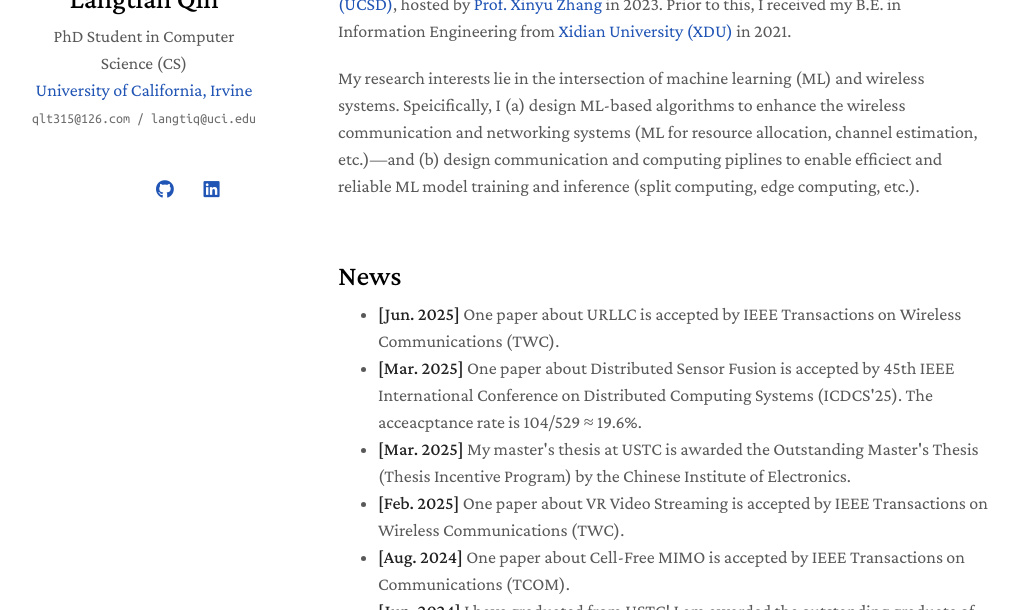
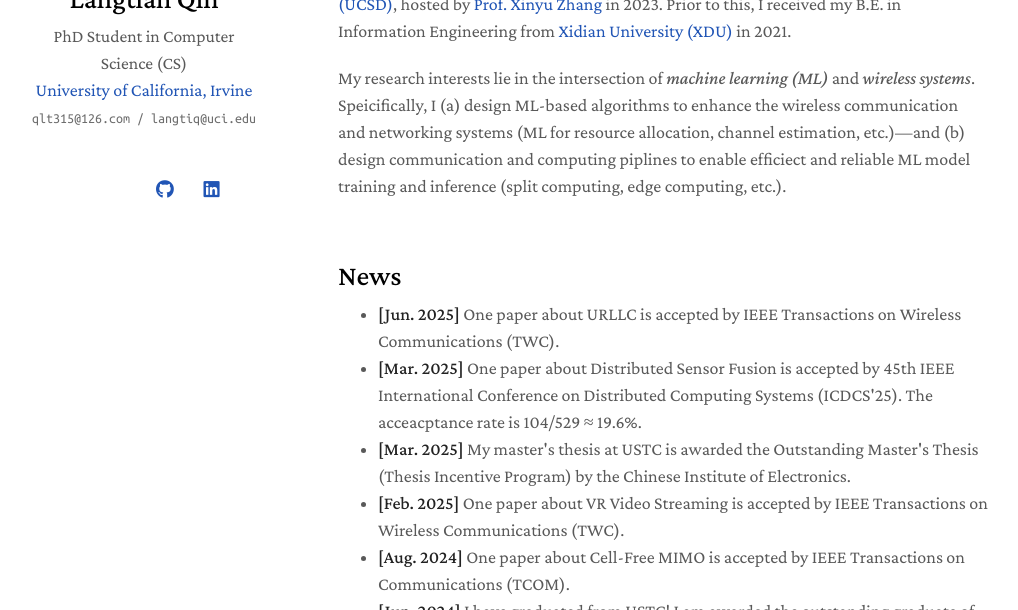
Before and after one commit to qlt315/qlt315.github.io, a Jekyll site: the page built from index.md, in a window 1280 px wide and 900 px high, cut to the strip 290-900 px from the top of the window. Shown: the whole strip, without its empty margins (132-1150 px from the left). Built offline with Jekyll 4.4.1, drawn with Linux system fonts in a browser that asks for light colours; a style sheet for code colours, icons or effects is not loaded.

```diff
--- a/index.md
+++ b/index.md
@@ -9,7 +9,7 @@ layout: homepage
 [//]: # ( I worked as a research intern with [Prof. Hamid Sadjadpour]&#40;https://users.soe.ucsc.edu/~hamid/&#41; and [Prof. Zouheir Rezki]&#40;https://sites.google.com/site/zouheirrezki/home?authuser=0&#41; at [UC Santa Cruz &#40;UCSC&#41;]&#40;https://engineering.ucsc.edu/departments/electrical-and-computer-engineering/&#41; in 2022.)
 I am a ~~first-year~~ second-year Computer Science PhD student at [UC Irvine (UCI)](https://ics.uci.edu/), work with [Prof. Marco Levorato](https://iasl.ics.uci.edu/people/marco-levorato/) and [Prof. Carla Fabiana Chiasserini](https://www.telematica.polito.it/member/carla-fabiana-chiasserini/). I obtained my M.S. in Electrical Engineering at [University of Science and Technology of China (USTC)](https://en.ustc.edu.cn) in 2024, advised by [Prof. Hancheng Lu](http://staff.ustc.edu.cn/~hclu) and [Prof. Feng Wu](https://scholar.google.com/citations?hl=zh-CN&user=5bInRDEAAAAJ).  I was a graduate visiting student at [UC San Diego (UCSD)](https://ece.ucsd.edu/), hosted by [Prof. Xinyu Zhang](http://xyzhang.ucsd.edu/) in 2023. Prior to this, I received my B.E. in Information Engineering from [Xidian University (XDU)](https://en.xidian.edu.cn/) in 2021.
 
-My research interests lie in the intersection of machine learning (ML) and wireless systems. Speicifically, I (a) design ML-based algorithms to enhance the wireless communication and networking systems (ML for resource allocation, channel estimation, etc.)—and (b) design communication and computing piplines to enable efficiect and reliable ML model training and inference (split computing, edge computing, etc.).
+My research interests lie in the intersection of *machine learning (ML)* and *wireless systems*. Speicifically, I (a) design ML-based algorithms to enhance the wireless communication and networking systems (ML for resource allocation, channel estimation, etc.)—and (b) design communication and computing piplines to enable efficiect and reliable ML model training and inference (split computing, edge computing, etc.).
 
 
 {% include_relative _includes/news.md %}
```
